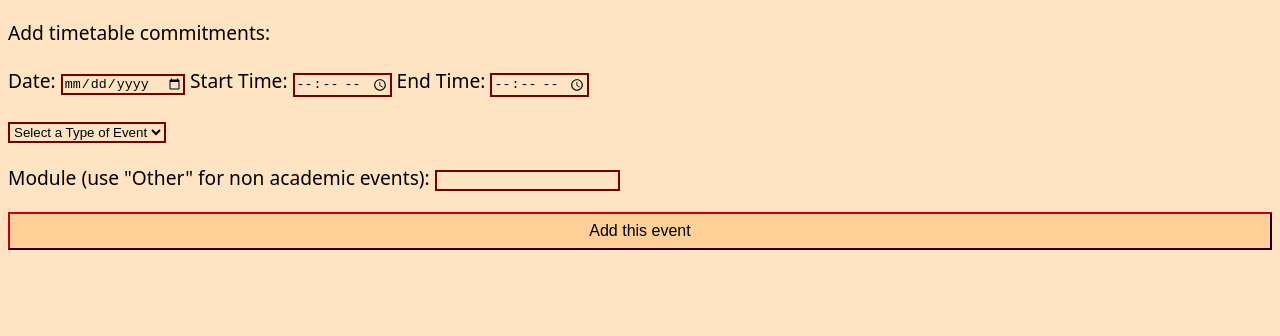
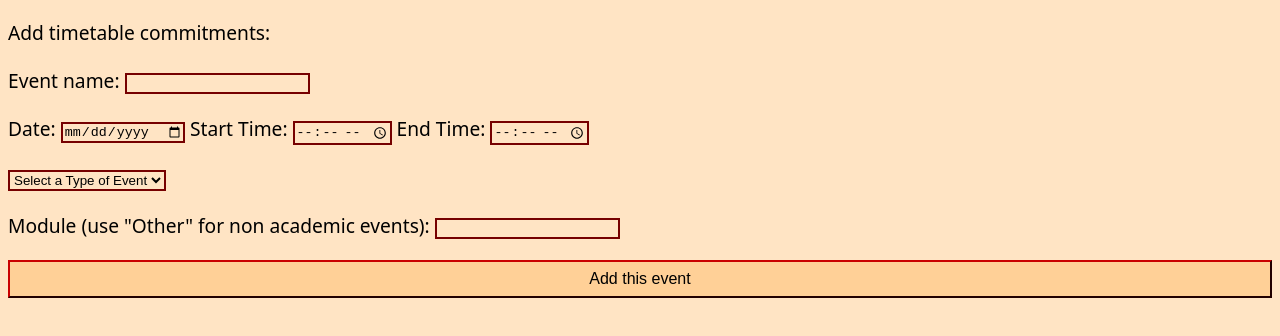
Before and after one commit to bethLacy/DUWITHacks26, a plain HTML site: page PAGE MOCK UPS/timetable.html in a window 1280 px wide. Drawn offline with Linux system fonts and the light colour scheme.

Commit message:
Added event name

```diff
--- a/PAGE MOCK UPS/timetable.html
+++ b/PAGE MOCK UPS/timetable.html
@@ -20,7 +20,7 @@
         Module?
         Type of event - done
         -->
-
+        <p> Event name: <input type = "textbox"></p>
         <p> Date: <input type = "date"> Start Time: <input type = "time"> End Time: <input type = "time"> </p>
         <p> <select>
             <option value = "default_event"> Select a Type of Event</option>
```
